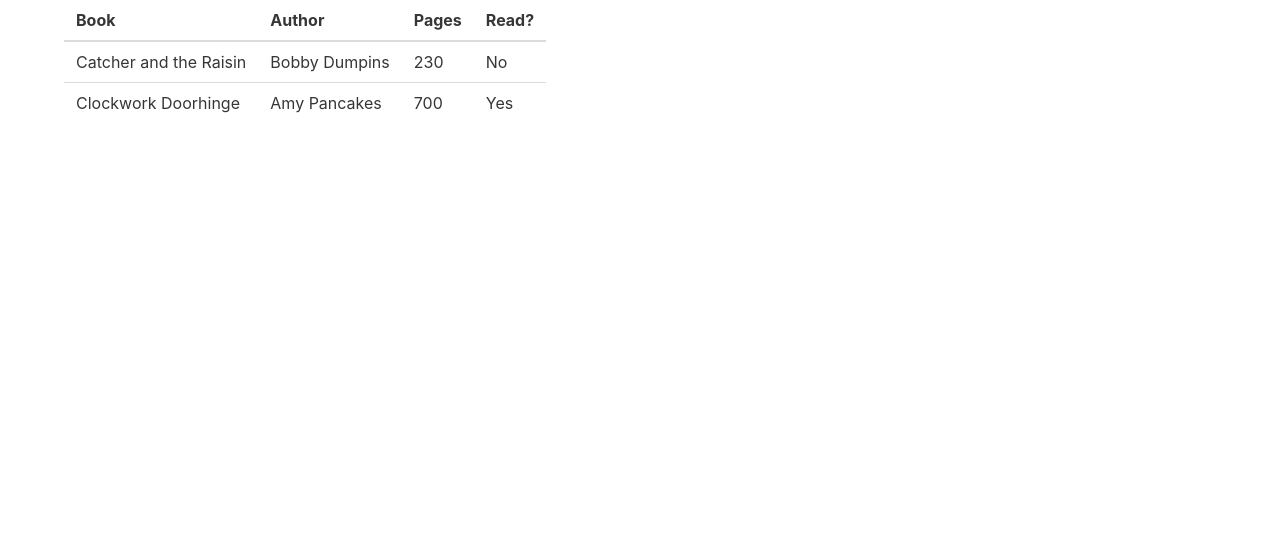
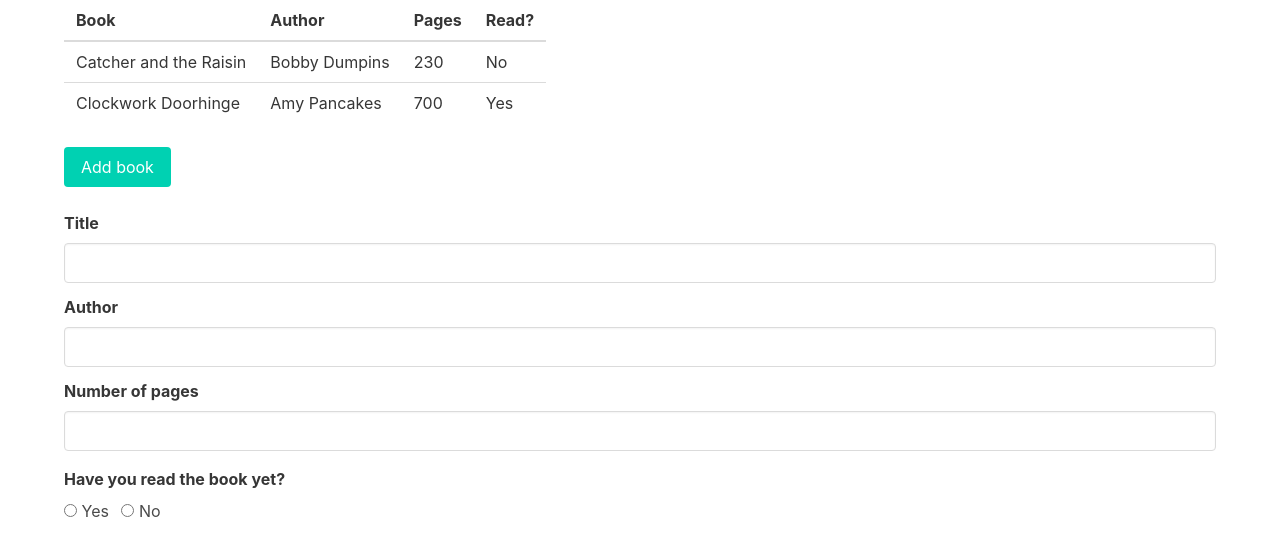
Before and after one commit to ayrt-n/odin-library, a plain HTML site: page index.html in a window 1280 px wide. Drawn offline with nearby package versions, Linux system fonts and the light colour scheme.

Commit message:
Add new book form

```diff
--- a/index.html
+++ b/index.html
@@ -5,9 +5,11 @@
     <meta http-equiv="X-UA-Compatible" content="IE=edge">
     <meta name="viewport" content="width=device-width, initial-scale=1.0">
     <link rel="stylesheet" href="https://cdn.jsdelivr.net/npm/bulma@0.9.4/css/bulma.min.css">
+    <link rel="stylesheet" href="styles/styles.css">
     <title>Library</title>
   </head>
   <body>
+    <!-- Library table -->
     <div class="container">
       <table class="table">
         <thead>
@@ -21,6 +23,49 @@
         <tbody id="library">
         </tbody>
       </table>
+
+      <!-- Book form button -->
+      <a class="button is-primary">Add book</a>
+
+      <!-- Book form -->
+      <div id="book-form" class="mt-5">
+        <div class="field">
+          <label for="title" class="label">Title</label>
+          <div class="control">
+            <input type="text" class="input" id="title">
+          </div>
+        </div>
+
+        <div class="field">
+          <label for="author" class="label">Author</label>
+          <div class="control">
+            <input type="text" class="input" id="author">
+          </div>
+        </div>
+
+        <div class="field">
+          <label for="pages" class="label">Number of pages</label>
+          <div class="control">
+            <input type="number" class="input" id="pages">
+          </div>
+        </div>
+
+        <div class="field mt-4">
+          <div class="label">
+            <p><strong>Have you read the book yet?</strong></p>
+          </div>
+          <div class="control">
+            <label class="radio">
+              <input type="radio" name="read" value="1">
+              Yes
+            </label>
+            <label class="radio">
+              <input type="radio" name="read" value="0">
+              No
+            </label>
+          </div>
+        </div>
+      </div>
     </div>
 
     <script src="js/script.js"></script>
```
